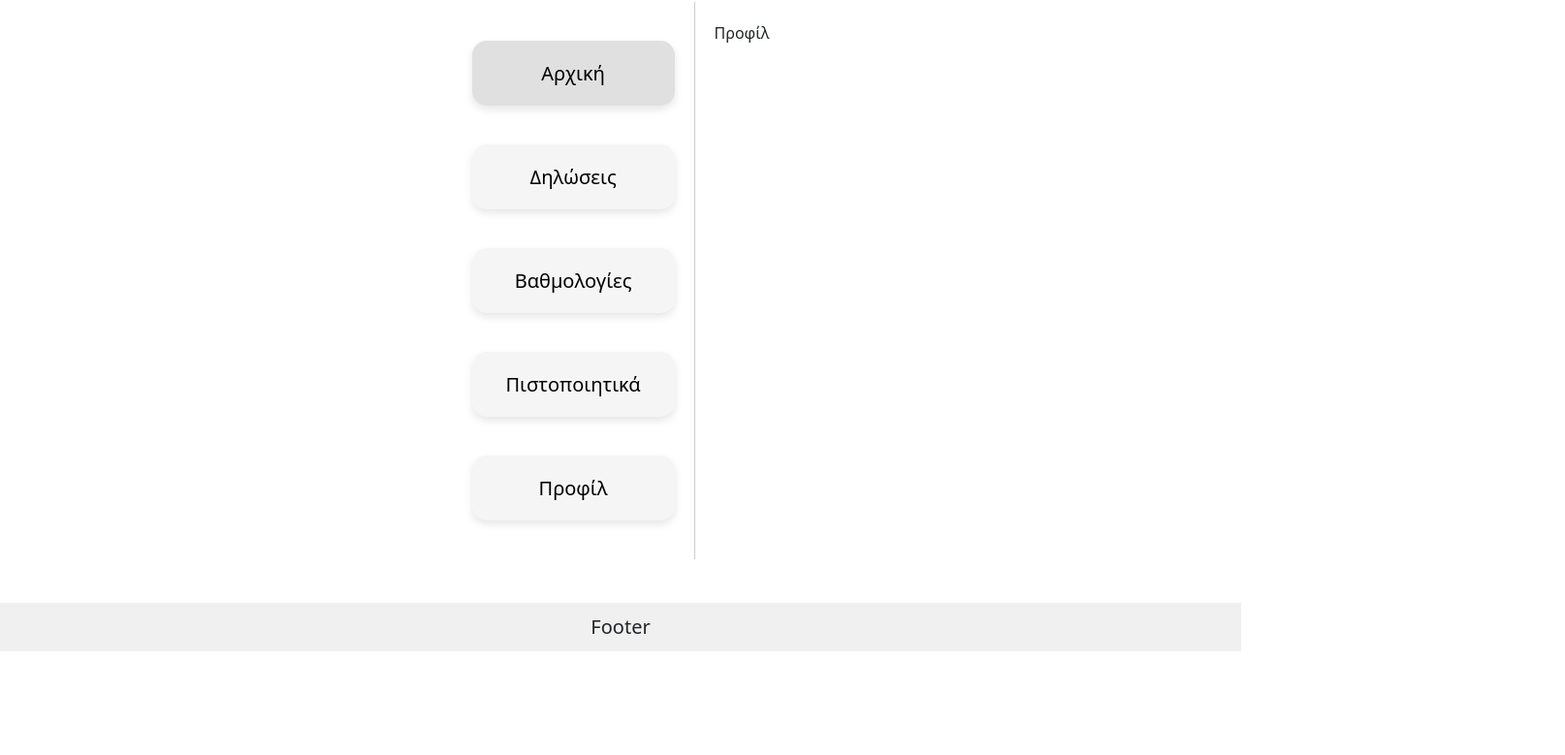
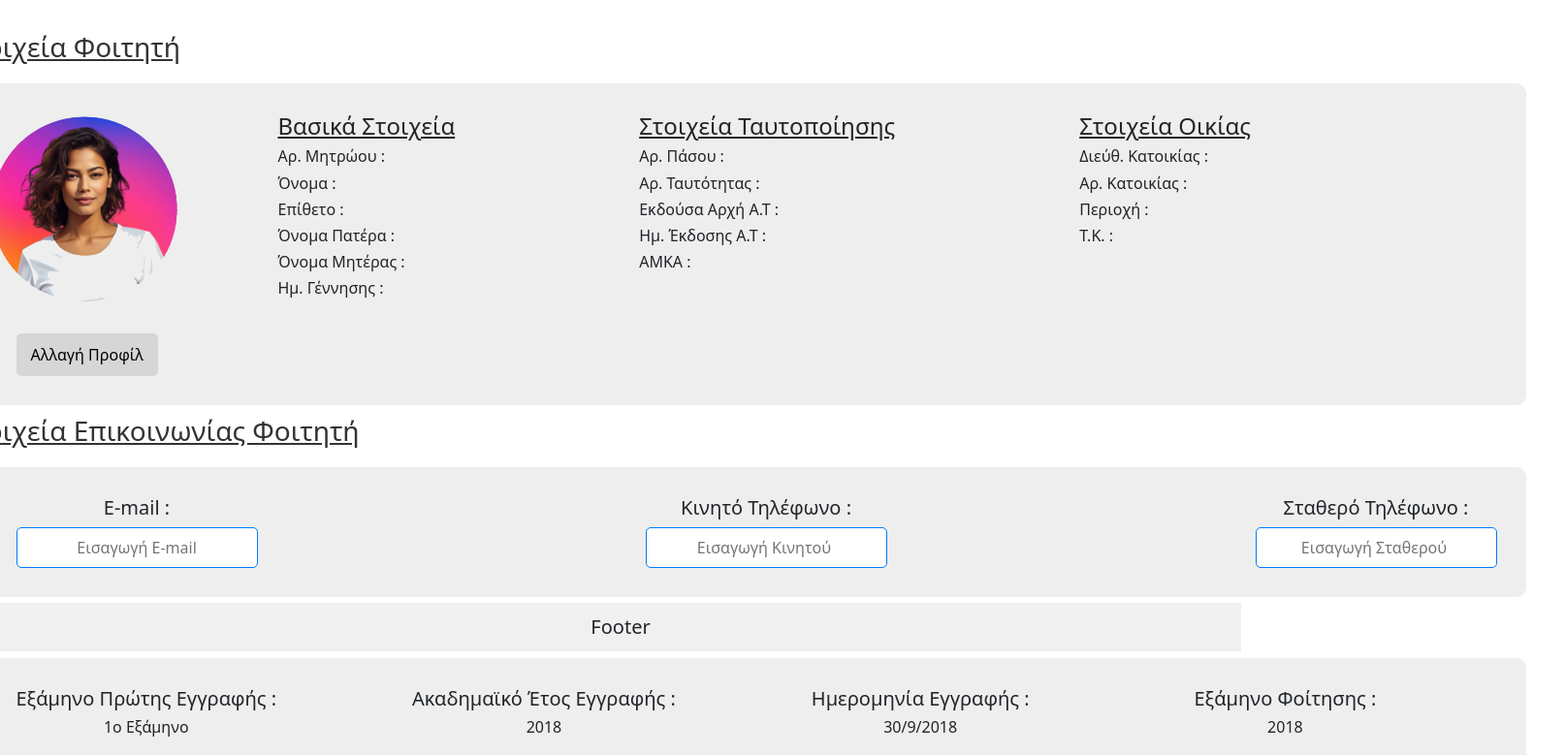
Before and after one commit to kostasalex/My_Studies-Redesign, a React (Vite) app in the folder client/: page /student/profile in a window 1280 px wide. Shown: the part 128-907 px from the top of the page at 97% size, 1614 px wide, since content can reach past the window. Before the commit the page ends 800 px from the top, so only its background shows below. Built offline with nearby package versions, Linux system fonts and the light colour scheme.

Commit message:
feat(profile)

```diff
--- /dev/null
+++ b/client/src/components/UserSpecific/student/Profile/Profile.jsx
@@ -0,0 +1,156 @@
+import React, { useState } from "react";
+import styles from "./Profile.module.css";
+
+import photoprofile from "./photoprofile.png";
+
+const Profile = () => {
+  const [phone, setPhone] = useState(""); // Κατάσταση του τηλεφώνου
+  const [email, setEmail] = useState(""); // Κατάσταση του email
+  const [landline, setLandline] = useState(""); // Κατάσταση του σταθερού τηλεφώνου
+
+  const [isPhoneModified, setIsPhoneModified] = useState(false); // Κατάσταση αλλαγής του τηλεφώνου
+  const [isEmailModified, setIsEmailModified] = useState(false); // Κατάσταση αλλαγής του email
+  const [isLandlineModified, setIsLandlineModified] = useState(false); // Κατάσταση αλλαγής του σταθερού τηλεφώνου
+
+  const handlePhoneChange = (event) => {
+    setPhone(event.target.value);
+    setIsPhoneModified(true);
+  };
+
+  const handleEmailChange = (event) => {
+    setEmail(event.target.value);
+    setIsEmailModified(true);
+  };
+
+  const handleLandlineChange = (event) => {
+    setLandline(event.target.value);
+    setIsLandlineModified(true);
+  };
+
+  const handleSavePhone = () => {
+    // Προσθέστε εδώ λειτουργικότητα αποθήκευσης του τηλεφώνου
+    setIsPhoneModified(false); // Επαναφορά της κατάστασης αλλαγής
+  };
+
+  const handleSaveEmail = () => {
+    // Προσθέστε εδώ λειτουργικότητα αποθήκευσης του email
+    setIsEmailModified(false); // Επαναφορά της κατάστασης αλλαγής
+  };
+
+  const handleSaveLandline = () => {
+    // Προσθέστε εδώ λειτουργικότητα αποθήκευσης του σταθερού τηλεφώνου
+    setIsLandlineModified(false); // Επαναφορά της κατάστασης αλλαγής
+  };
+
+  return (
+    <div>
+      <h3 className={styles.profileTitle}>Στοιχεία Φοιτητή</h3>
+      <div className={styles.student}>
+        <div className={styles.studentlayer1}>
+          <img src={photoprofile} alt="Profile" />
+          <button className={styles.changeProfileButton}>Αλλαγή Προφίλ</button>
+        </div>
+
+        <div className={styles.studentlayer2}>
+          <h4>Βασικά Στοιχεία</h4>
+          <h6>Αρ. Μητρώου : </h6>
+          <h6>Όνομα :</h6>
+          <h6>Επίθετο :</h6>
+          <h6>Όνομα Πατέρα :</h6>
+          <h6>Όνομα Μητέρας :</h6>
+          <h6>Ημ. Γέννησης :</h6>
+        </div>
+        <div className={styles.studentlayer3}>
+          <h4>Στοιχεία Ταυτοποίησης</h4>
+          <h6>Αρ. Πάσου : </h6>
+          <h6>Αρ. Ταυτότητας :</h6>
+          <h6>Εκδούσα Αρχή Α.Τ :</h6>
+          <h6>Ημ. Έκδοσης Α.Τ :</h6>
+          <h6>ΑΜΚΑ :</h6>
+        </div>
+        <div className={styles.studentlayer4}>
+          <h4>Στοιχεία Οικίας</h4>
+          <h6>Διεύθ. Κατοικίας : </h6>
+          <h6>Αρ. Κατοικίας : </h6>
+          <h6>Περιοχή : </h6>
+          <h6>Τ.Κ. : </h6>
+        </div>
+      </div>
+      <h3 className={styles.profileTitle}>Στοιχεία Επικοινωνίας Φοιτητή</h3>
+      <div className={styles.student}>
+        <div className={styles.studentlayer11}>
+          <h5>E-mail :</h5>
+          <input
+            type="text"
+            className={styles.inputField}
+            placeholder="Εισαγωγή E-mail"
+            value={email}
+            onChange={handleEmailChange}
+          />
+          {isEmailModified && (
+            <button className={styles.saveButton} onClick={handleSaveEmail}>
+              Αποθήκευση
+            </button>
+          )}
+        </div>
+
+        <div className={styles.studentlayer22}>
+          <h5>Κινητό Τηλέφωνο :</h5>
+          <input
+            type="text"
+            className={styles.inputField}
+            placeholder="Εισαγωγή Κινητού "
+            value={phone}
+            onChange={handlePhoneChange}
+          />
+          {isPhoneModified && (
+            <button className={styles.saveButton} onClick={handleSavePhone}>
+              Αποθήκευση
+            </button>
+          )}
+        </div>
+
+        <div className={styles.studentlayer33}>
+          <h5>Σταθερό Τηλέφωνο :</h5>
+          <input
+            type="text"
+            className={styles.inputField}
+            placeholder="Εισαγωγή Σταθερού "
+            value={landline}
+            onChange={handleLandlineChange}
+          />
+          {isLandlineModified && (
+            <button className={styles.saveButton} onClick={handleSaveLandline}>
+              Αποθήκευση
+            </button>
+          )}
+        </div>
+      </div>
+
+      <h3 className={styles.profileTitle}>Στοιχεία Σπουδών Φοιτητή</h3>
+
+      <div className={styles.student}>
+        <div className={styles.studentlayer111}>
+          <h5>Εξάμηνο Πρώτης Εγγραφής :</h5>
+          <h6>1ο Εξάμηνο</h6>
+        </div>
+
+        <div className={styles.studentlayer222}>
+          <h5>Ακαδημαϊκό Έτος Εγγραφής :</h5>
+          <h6>2018</h6>
+        </div>
+
+        <div className={styles.studentlayer333}>
+          <h5>Ημερομηνία Εγγραφής :</h5>
+          <h6>30/9/2018</h6>
+        </div>
+        <div className={styles.studentlayer444}>
+          <h5>Εξάμηνο Φοίτησης :</h5>
+          <h6>2018</h6>
+        </div>
+      </div>
+    </div>
+  );
+};
+
+export default Profile;
--- /dev/null
+++ b/client/src/components/UserSpecific/student/Profile/Profile.module.css
@@ -0,0 +1,151 @@
+.student {
+  display: flex;
+  background-color: #eeeeee;
+  border-radius: 10px;
+  padding: 20px;
+}
+
+.student h4 {
+  text-decoration: underline;
+}
+
+.studentlayer1 {
+  flex: 1;
+  padding: 10px;
+  max-width: 300px;
+}
+.studentlayer1 img {
+  width: 200px;
+  height: auto;
+}
+
+.changeProfileButton {
+  background-color: #d6d6d6;
+  color: #000000;
+  border: none;
+  padding: 10px 15px;
+  border-radius: 5px;
+  cursor: pointer;
+  margin-top: 30px;
+  margin-left: 30px;
+  transition: background-color 0.3s;
+}
+
+.changeProfileButton:hover {
+  background-color: #007bff;
+  color: #ffffff;
+}
+
+.studentlayer2 {
+  flex: 2;
+  padding: 10px;
+  max-width: fit-content;
+}
+
+.studentlayer3 {
+  flex: 1;
+  padding: 10px;
+  max-width: fit-content;
+  margin-left: 170px;
+}
+
+.studentlayer4 {
+  flex: 1;
+  padding: 10px;
+  max-width: fit-content;
+  margin-left: 170px;
+}
+
+.profileTitle {
+  text-align: left;
+  color: #333;
+  text-decoration: underline;
+  margin-bottom: 20px;
+  margin-top: 10px;
+}
+
+.studentlayer11 {
+  flex: 1;
+  padding: 10px;
+  max-width: fit-content;
+  margin-left: 30px;
+  text-align: center;
+}
+
+.studentlayer22 {
+  flex: 2;
+  padding: 10px;
+  max-width: fit-content;
+  margin-left: 380px;
+  text-align: center;
+}
+
+.studentlayer33 {
+  flex: 1;
+  padding: 10px;
+  max-width: fit-content;
+  margin-left: 360px;
+  text-align: center;
+}
+
+/* Υφή για το input field */
+.inputField {
+  border: 1px solid #007bff; /* Γαλάζιο περίγραμμα */
+  padding: 8px; /* Προσθέστε padding για καλύτερη εμφάνιση */
+  text-align: center;
+  border-radius: 5px; /* Στρογγυλοποίηση γωνιών */
+}
+
+.studentlayer111 {
+  flex: 1;
+  padding: 10px;
+  max-width: fit-content;
+  margin-left: 30px;
+}
+
+.studentlayer222 {
+  flex: 2;
+  padding: 10px;
+  max-width: fit-content;
+  margin-left: 120px;
+}
+
+.studentlayer333 {
+  flex: 1;
+  padding: 10px;
+  max-width: fit-content;
+  margin-left: 120px;
+}
+
+.studentlayer444 {
+  flex: 1;
+  padding: 10px;
+  max-width: fit-content;
+  margin-left: 150px;
+}
+
+.studentlayer111 h6 {
+  text-align: center;
+}
+.studentlayer222 h6 {
+  text-align: center;
+}
+.studentlayer333 h6 {
+  text-align: center;
+}
+.studentlayer444 h6 {
+  text-align: center;
+}
+
+.saveButton {
+  background-color: #4caf50;
+  color: #ffffff;
+  border: none;
+  padding: 10px 15px;
+  border-radius: 5px;
+  cursor: pointer;
+  margin-top: 10px;
+}
+.saveButton:hover {
+  background-color: #45a049;
+}
--- a/client/src/components/UserSpecific/student/Student.jsx
+++ b/client/src/components/UserSpecific/student/Student.jsx
@@ -1,20 +1,20 @@
-import { Route, Routes, useNavigate } from 'react-router-dom';
-import { Navigate } from 'react-router-dom';
-import React from 'react';
-import Dashboard from '@/components/common/dashboard/Dashboard';
-import { studentDashboardButtons } from '@/locales/gr';
-import Home from "./home/Home"
+import { Route, Routes, useNavigate } from "react-router-dom";
+import { Navigate } from "react-router-dom";
+import React from "react";
+import Dashboard from "@/components/common/dashboard/Dashboard";
+import { studentDashboardButtons } from "@/locales/gr";
+import Home from "./home/Home";
 
-import styles from './Student.module.css';
-import Registration from './registration/Registration';
-import Grades from './grades/Grades';
-import Certificates from './certificates/Certificates';
-import NewRegistration from './registration/newRegistration/NewRegistration';
+import styles from "./Student.module.css";
+import Registration from "./registration/Registration";
+import Grades from "./grades/Grades";
+import Certificates from "./certificates/Certificates";
+import NewRegistration from "./registration/newRegistration/NewRegistration";
+import Profile from "./Profile/Profile";
 
 export default function Student() {
-
   const navigate = useNavigate();
-  const [selected, setSelected] = React.useState('dashboard'); // default selected state
+  const [selected, setSelected] = React.useState("dashboard"); // default selected state
 
   const handleButtonClick = (path) => {
     setSelected(path);
@@ -24,19 +24,21 @@ export default function Student() {
   //! Fix when redirect to /dashboard , previous selected state (registration) doesnt change to dashboard
   //! Fix when click Registration from new registration doesnt redirected back to the Registration
   return (
-    <div style={{ display: 'flex' }}>
+    <div style={{ display: "flex" }}>
       <Dashboard>
-        {['dashboard', 'registration', 'grades', 'certificates', 'profile'].map((path, index) => (
+        {["dashboard", "registration", "grades", "certificates", "profile"].map(
+          (path, index) => (
             <button
               key={path}
-            className={selected === path ? styles.selectedButton : ''}
+              className={selected === path ? styles.selectedButton : ""}
               onClick={() => handleButtonClick(path)}
             >
               {studentDashboardButtons[index]}
             </button>
-        ))}
+          )
+        )}
       </Dashboard>
-      <div style={{ padding: '20px', flex: 1 }}>
+      <div style={{ padding: "20px", flex: 1 }}>
         <Routes>
           <Route path="/" element={<Navigate replace to="dashboard" />} />
           <Route path="dashboard" element={<Home />} />
@@ -45,7 +47,7 @@ export default function Student() {
           </Route>
           <Route path="grades" element={<Grades />} />
           <Route path="certificates" element={<Certificates />} />
-          <Route path="profile" element={<div>Προφίλ</div>} />
+          <Route path="profile" element={<Profile />} />
         </Routes>
       </div>
     </div>
--- a/client/src/components/UserSpecific/student/registration/newRegistration/styles.css
+++ b/client/src/components/UserSpecific/student/registration/newRegistration/styles.css
@@ -12,7 +12,7 @@
   border-radius: 50%;
   border: none;
   background-color: var(--prm-gray);
-    transition: .4s;
+  transition: 0.4s;
 }
 
 .step-button[aria-expanded="true"] {
@@ -45,14 +45,12 @@
 /* to customize progress bar */
 #progress::-webkit-progress-value {
   background-color: var(--prm-color);
-    transition: .5s ease;
+  transition: 0.5s ease;
 }
 
 #progress::-webkit-progress-bar {
   background-color: var(--prm-gray);
-
 }
-
 
 .highlighted-row {
   border: 2px solid green;
```
Also changed, not shown: client/src/components/UserSpecific/student/Profile/photoprofile.png (added). Lines whose indentation alone changed are shown as unchanged.
